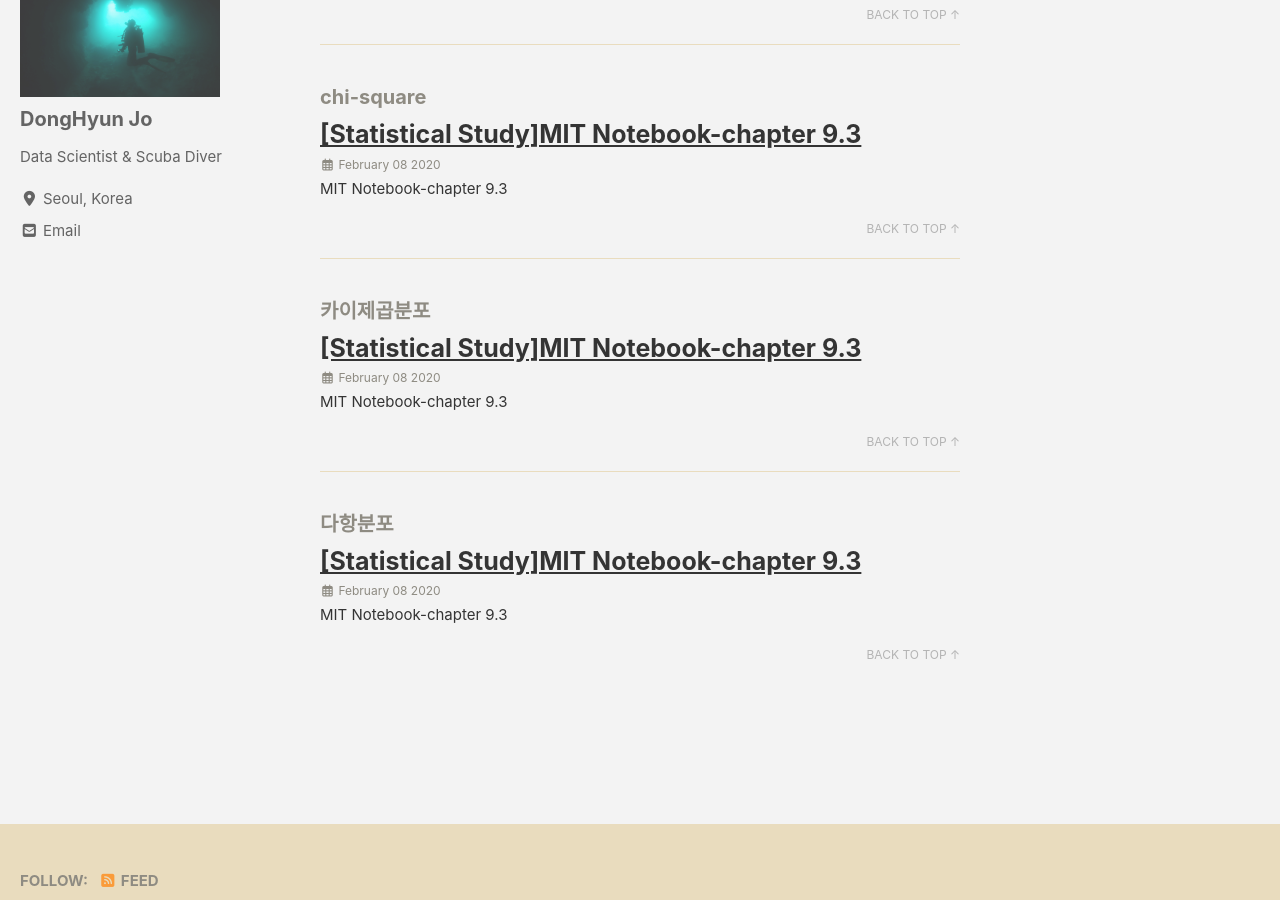
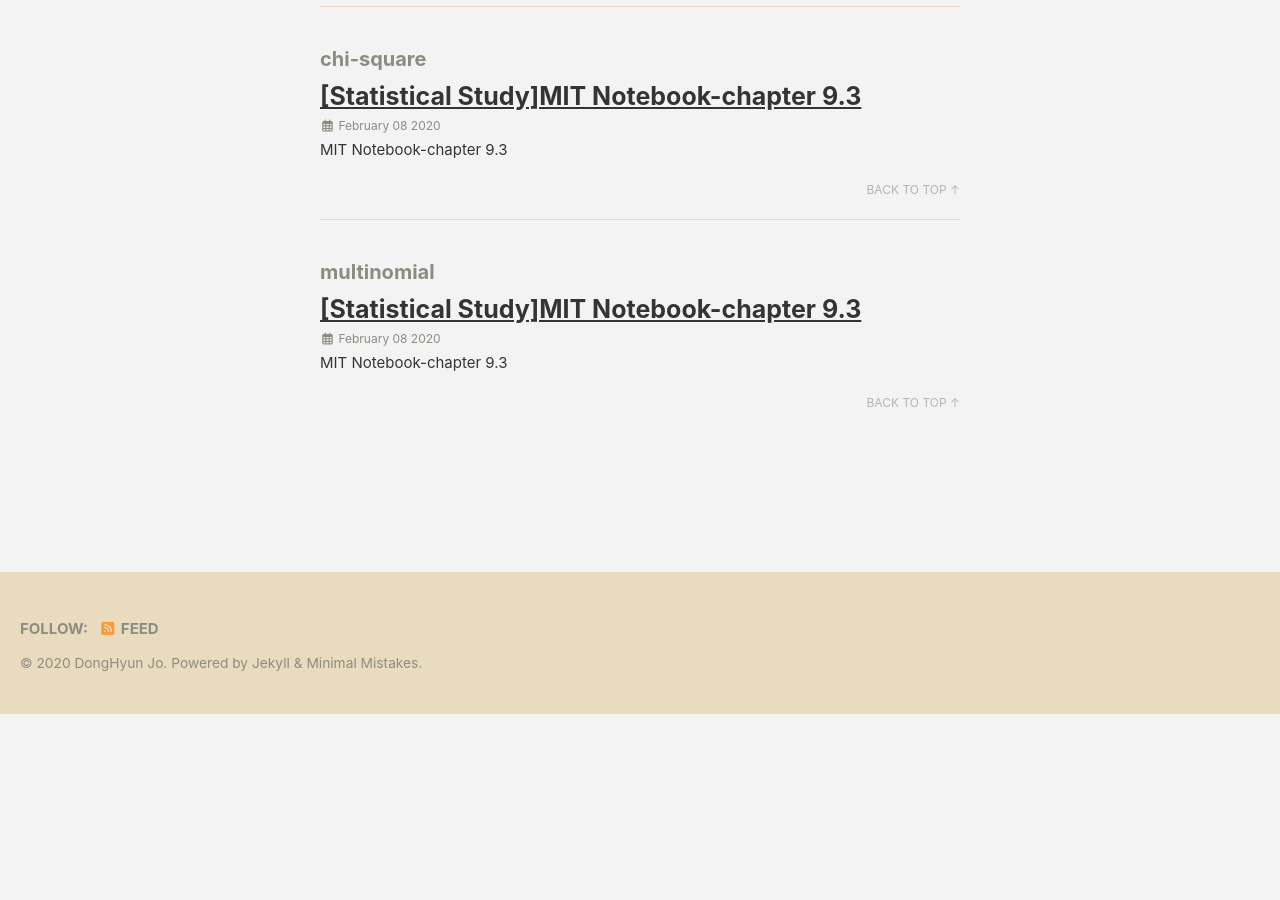
Before and after one commit to JoDDong/JoDDong.github.io, a Jekyll site: the page built from _pages/tag-archive.md, in a window 1280 px wide and 900 px high, scrolled down 1966 px. Built offline with Jekyll 4.4.1, drawn with Linux system fonts in a browser that asks for light colours; cached includes are drawn as plain includes; nearby versions of some CDN libraries; after the commit the page ends 2680 px from its top, so only the background shows below that; some of the changed text lies outside the part shown.

Commit message:
Modified categories

```diff
--- a/_posts/2020-02-08-statistical_9.3_chisquare_singleway.md
+++ b/_posts/2020-02-08-statistical_9.3_chisquare_singleway.md
@@ -1,8 +1,8 @@
 ---
 title: "[Statistical Study]MIT Notebook-chapter 9.3"
 date: 2020-02-08
-categories: [Statistical, Math]
-tag: [MIT, chi-square, 카이제곱분포, 다항분포]
+categories: [Statistical]
+tag: [MIT, chi-square, multinomial]
 toc: true
 toc_sticky: true
 ---
```
